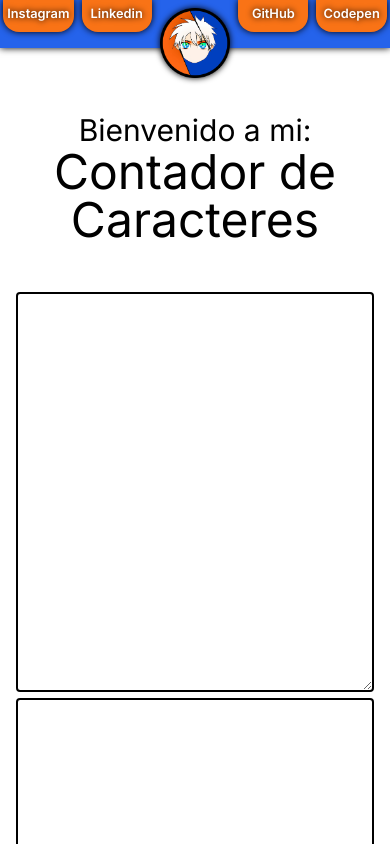
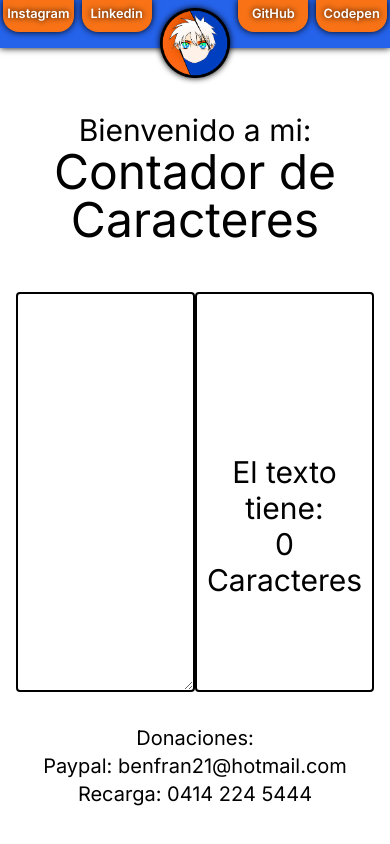
Before and after one commit to cejblan/character-counter-nextjs, a Next.js app: page / in a window 390 px wide. Shown: the top 844 px of the page. Built offline with nearby package versions, Linux system fonts and the light colour scheme.

Commit message:
Se ajustaron las etiquetas para ser especificas

```diff
--- a/app/globals.css
+++ b/app/globals.css
@@ -16,6 +16,13 @@
   }
 }
 
+/* Globales */
+section {
+  padding: 1rem;
+  min-height: 100vh;
+}
+
+/* Fin Globales */
 /* Navbar */
 nav {
   box-shadow: 0 0 7px black;
@@ -53,13 +60,10 @@ nav img:hover {
 }
 
 /* Fin Navbar */
-/* Section */
-section {
-  padding: 1rem;
-  min-height: 100vh;
-}
+/* Home */
 
-/* Fin Section */
+
+/* Fin Home */
 /* Footer */
 footer {
   position: relative;
@@ -78,16 +82,16 @@ footer {
   }
 
   /* Fin Navbar */
-  /* Section */
-  section .flex {
+  /* Home */
+  .home .flex {
     display: block;
   }
 
-  section .flex textarea,
-  section .flex div {
+  .home .flex textarea,
+  .home .flex div {
     width: 100%;
     margin: auto;
   }
 
-  /* Fin Section */
+  /* Fin Home */
 }
```
